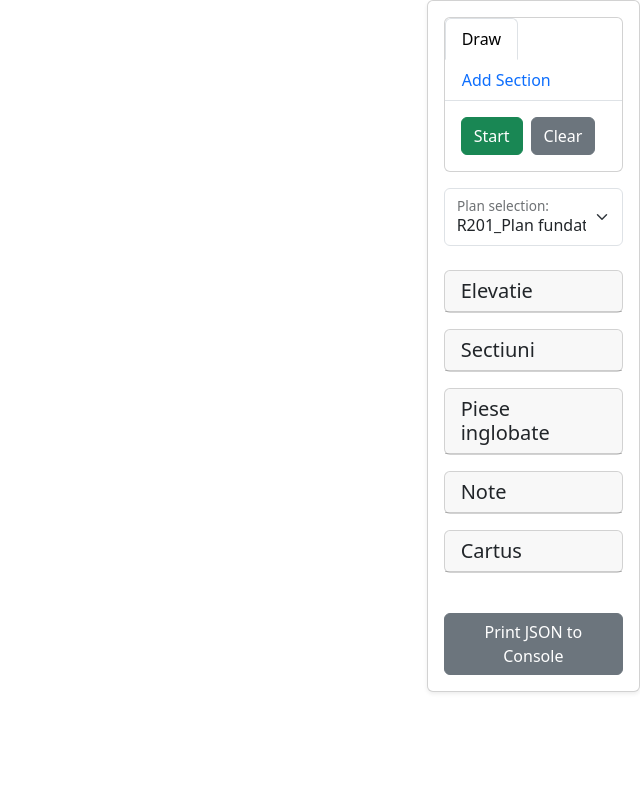
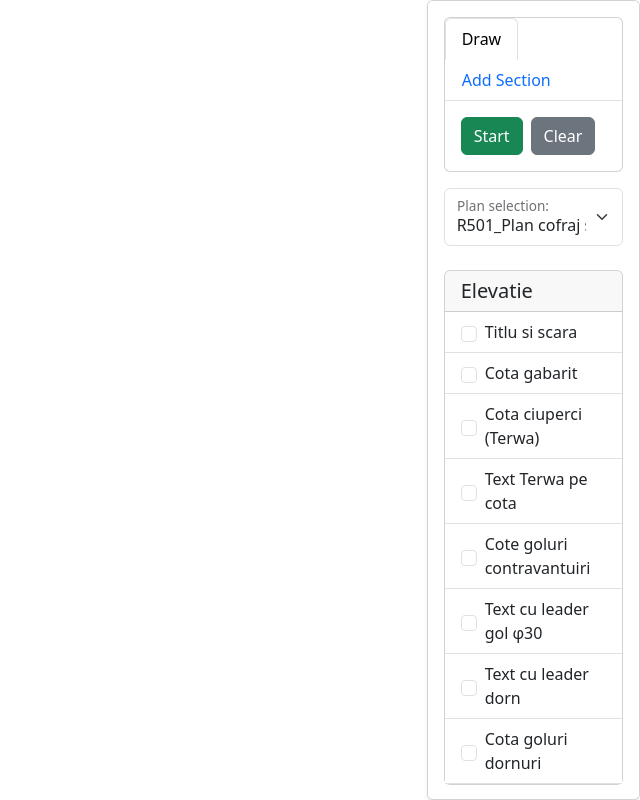
Before and after one commit to rct24/check-list-plans, a React (Vite) app: page / in a window 1280 px wide. Shown: the whole page, without its empty margins (640-1280 px from the left). Built offline with nearby package versions, Linux system fonts and the light colour scheme.

Commit message:
modified:   src/App.jsx

```diff
--- a/src/App.jsx
+++ b/src/App.jsx
@@ -10,7 +10,7 @@ function App() {
     "R601_Plan cofraj grinda GA1",
     "R602_Plan armare grinda GA1",
   ]);
-  const [selectedPlan, setSelectedPlan] = useState(planList[0]);
+  const [selectedPlan, setSelectedPlan] = useState(planList[1]);
   const [isDraw, setIsDraw] = useState(false);
   const canvasRef = useRef(null);
 
```
